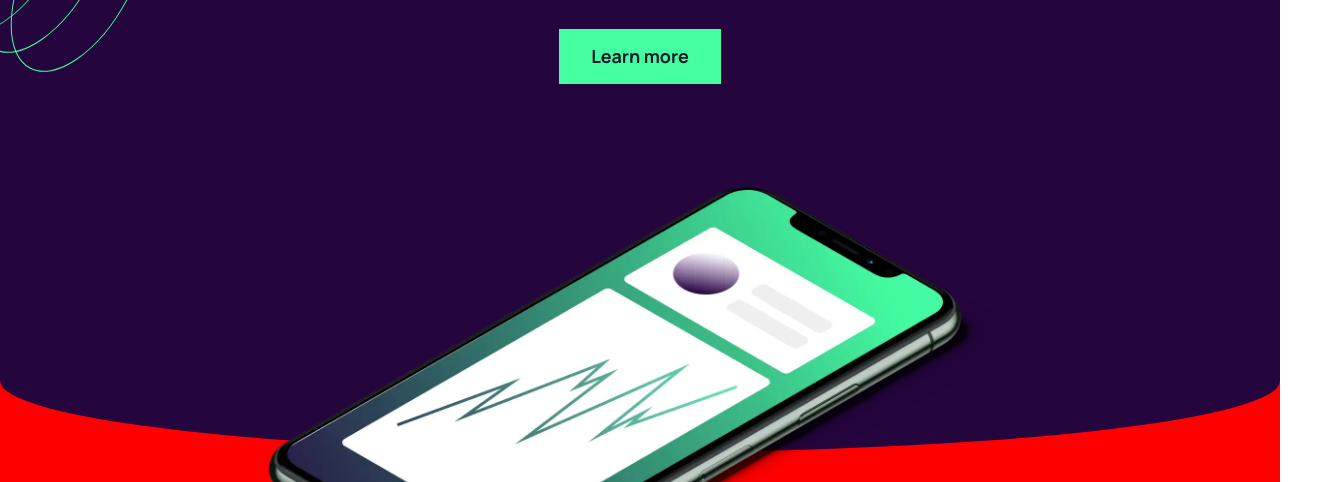
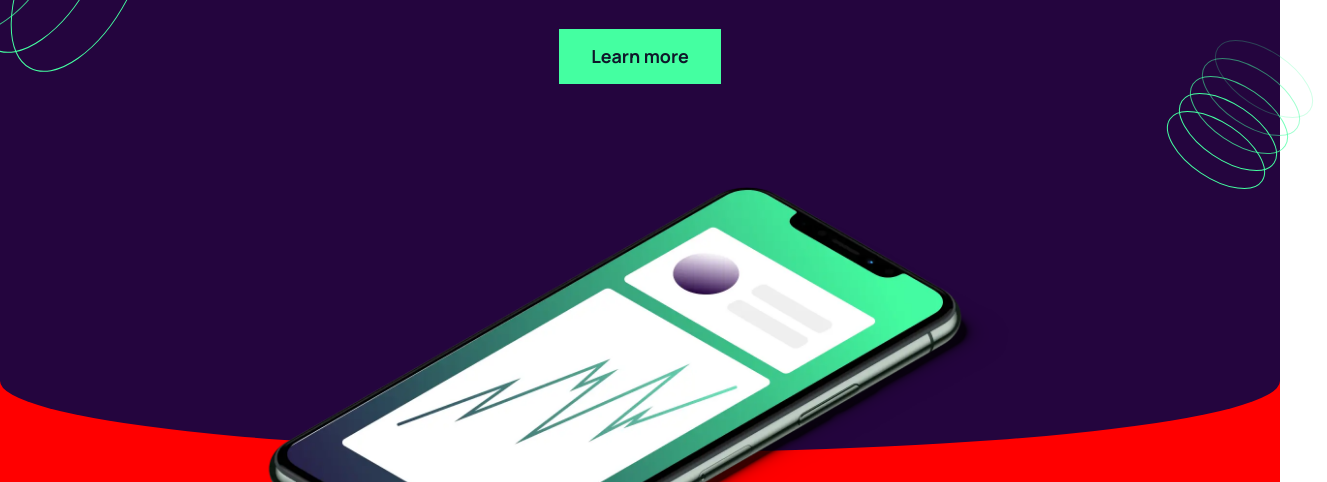
Before and after one commit to law973/workit-landing-page, a website: page index.html in a window 1280 px wide. Shown: the part 318-800 px from the top of the page, 1327 px wide, since content can reach past the window. Drawn offline with Linux system fonts and the light colour scheme.

Commit message:
added second background pattern

```diff
--- a/scss/_background-pattern.scss
+++ b/scss/_background-pattern.scss
@@ -19,11 +19,27 @@
 }
 
 #background_pattern_two {
-    display: none;
+    height: 181px;
+    opacity: 0;
     position: absolute;
+    right: calc(-174px + clamp(79px, 10vw, 127px));
+    top: clamp(262px, 33vw, 342px);
+    transition: opacity 0.3s linear;
+    width: 174px;
+
+    // Tablet Breakpoint
+    @media screen and (min-width: 768px) {
+        opacity: 1;
+    }
 }
 
 #background_pattern_three {
-    display: none;
+    opacity: 0;
     position: absolute;
+    transition: opacity 0.3s linear;
+
+    // Tablet Breakpoint
+    // @media screen and (min-width: 768px) {
+    //     opacity: 1;
+    // }
 }
```
Also changed, not shown: css/compiled_style.css.
